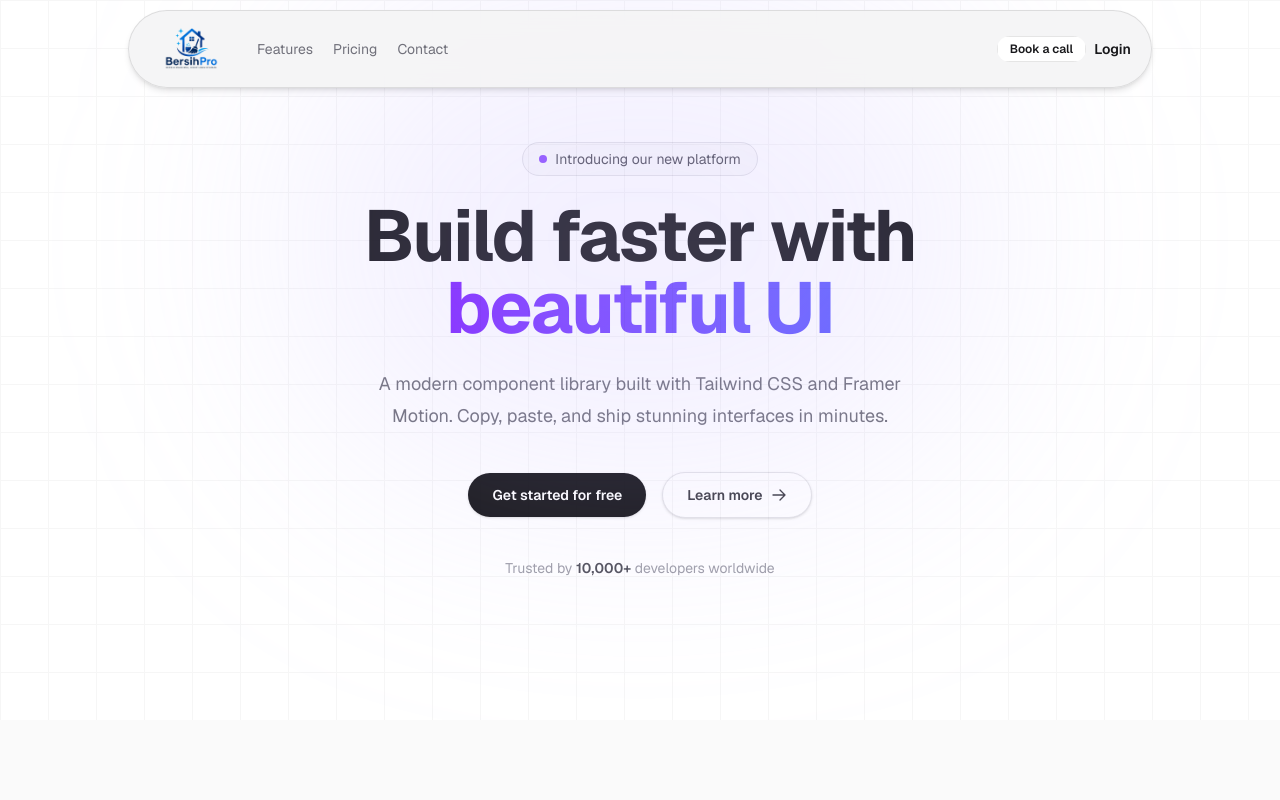
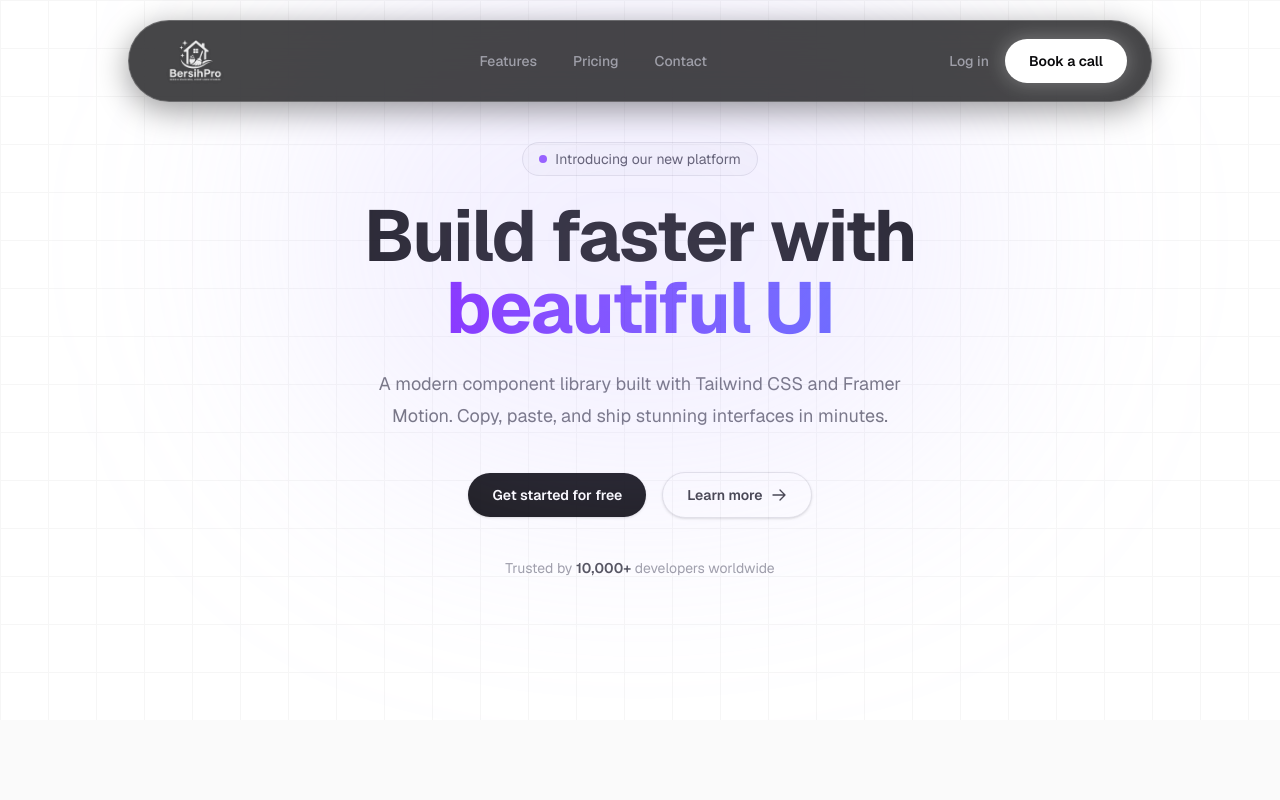
Before and after one commit to dafa290/SiBersih, a Next.js app: page / in a window 1280 px wide. Shown: the top 800 px of the page. Built offline with nearby package versions, Linux system fonts and the light colour scheme.

Commit message:
feat: redesign ResizableNavbar with glassmorphic effects and animations

```diff
--- /dev/null
+++ b/src/components/Navbar.tsx
@@ -0,0 +1,105 @@
+"use client";
+
+import Link from "next/link";
+import { useState } from "react";
+
+const navLinks = [
+  { label: "Home", href: "/" },
+  { label: "About", href: "/about" },
+  { label: "Services", href: "/services" },
+  { label: "Contact", href: "/contact" },
+];
+
+export default function Navbar() {
+  const [menuOpen, setMenuOpen] = useState(false);
+
+  return (
+    <header className="w-full border-b border-zinc-200 bg-white dark:border-zinc-800 dark:bg-zinc-950">
+      <nav className="mx-auto flex max-w-6xl items-center justify-between px-6 py-4">
+        {/* Logo */}
+        <Link
+          href="/"
+          className="text-xl font-bold tracking-tight text-zinc-900 dark:text-white"
+        >
+          MyApp
+        </Link>
+
+        {/* Desktop Links */}
+        <ul className="hidden items-center gap-8 md:flex">
+          {navLinks.map((link) => (
+            <li key={link.href}>
+              <Link
+                href={link.href}
+                className="text-sm font-medium text-zinc-600 transition-colors hover:text-zinc-900 dark:text-zinc-400 dark:hover:text-white"
+              >
+                {link.label}
+              </Link>
+            </li>
+          ))}
+        </ul>
+
+        {/* CTA Button */}
+        <div className="hidden md:block">
+          <Link
+            href="/contact"
+            className="rounded-full bg-zinc-900 px-5 py-2 text-sm font-medium text-white transition-colors hover:bg-zinc-700 dark:bg-white dark:text-zinc-900 dark:hover:bg-zinc-200"
+          >
+            Get Started
+          </Link>
+        </div>
+
+        {/* Hamburger Button (Mobile) */}
+        <button
+          className="flex flex-col gap-1.5 md:hidden"
+          onClick={() => setMenuOpen((prev) => !prev)}
+          aria-label="Toggle menu"
+          aria-expanded={menuOpen}
+        >
+          <span
+            className={`block h-0.5 w-6 bg-zinc-900 transition-transform dark:bg-white ${
+              menuOpen ? "translate-y-2 rotate-45" : ""
+            }`}
+          />
+          <span
+            className={`block h-0.5 w-6 bg-zinc-900 transition-opacity dark:bg-white ${
+              menuOpen ? "opacity-0" : ""
+            }`}
+          />
+          <span
+            className={`block h-0.5 w-6 bg-zinc-900 transition-transform dark:bg-white ${
+              menuOpen ? "-translate-y-2 -rotate-45" : ""
+            }`}
+          />
+        </button>
+      </nav>
+
+      {/* Mobile Menu */}
+      {menuOpen && (
+        <div className="border-t border-zinc-200 bg-white px-6 pb-6 md:hidden dark:border-zinc-800 dark:bg-zinc-950">
+          <ul className="flex flex-col gap-4 pt-4">
+            {navLinks.map((link) => (
+              <li key={link.href}>
+                <Link
+                  href={link.href}
+                  onClick={() => setMenuOpen(false)}
+                  className="block text-sm font-medium text-zinc-600 transition-colors hover:text-zinc-900 dark:text-zinc-400 dark:hover:text-white"
+                >
+                  {link.label}
+                </Link>
+              </li>
+            ))}
+            <li>
+              <Link
+                href="/contact"
+                onClick={() => setMenuOpen(false)}
+                className="mt-2 block rounded-full bg-zinc-900 px-5 py-2 text-center text-sm font-medium text-white transition-colors hover:bg-zinc-700 dark:bg-white dark:text-zinc-900 dark:hover:bg-zinc-200"
+              >
+                Get Started
+              </Link>
+            </li>
+          </ul>
+        </div>
+      )}
+    </header>
+  );
+}
--- a/src/components/ResizableNavbar.tsx
+++ b/src/components/ResizableNavbar.tsx
@@ -8,6 +8,8 @@ import {
 } from "framer-motion";
 import Link from "next/link";
 import { useState } from "react";
+import Image from "next/image";
+import { AnimatedButton } from "./AnimatedButton";
 
 interface NavItem {
   label: string;
@@ -23,6 +25,7 @@ const navItems: NavItem[] = [
 export function ResizableNavbar() {
   const { scrollY } = useScroll();
   const [scrolled, setScrolled] = useState(false);
+  const [hoveredIndex, setHoveredIndex] = useState<number | null>(null);
 
   useMotionValueEvent(scrollY, "change", (latest) => {
     setScrolled(latest > 50);
@@ -31,83 +34,81 @@ export function ResizableNavbar() {
   return (
     <motion.div
       className="fixed inset-x-0 z-50 flex justify-center px-4"
-      style={{ top: 10 }}
+      style={{ top: 20 }}
     >
       <motion.nav
         animate={{
           width: scrolled ? "fit-content" : "100%",
-          maxWidth: scrolled ? "560px" : "1024px",
+          maxWidth: scrolled ? "640px" : "1024px",
         }}
-        transition={{ duration: 0.3, ease: [0.4, 0, 0.2, 1] }}
-        className="relative flex items-center gap-4 rounded-full border border-black/10 bg-zinc-100/90 px-5 py-2.5 shadow-md backdrop-blur-md dark:border-white/10 dark:bg-zinc-800/90"
+        transition={{ duration: 0.4, ease: [0.16, 1, 0.3, 1] }}
+        className="relative flex items-center justify-between gap-6 rounded-full border border-white/20 bg-zinc-900/80 px-6 py-3 shadow-[0_8px_32px_rgb(0,0,0,0.4)] backdrop-blur-xl"
       >
         {/* Logo */}
-        <Link
-          href="/"
-          className="flex shrink-0 items-center gap-2"
-        >
+        <Link href="/" className="flex shrink-0 items-center gap-2 outline-none">
           <img
             src="/logo.png"
             alt="Logo"
-            width={130}
-            height={40}
-            className="h-14 w-auto object-contain"
+            width={160}
+            height={48}
+            className="h-12 sm:h-14 w-auto object-contain drop-shadow-sm transition-transform hover:scale-105 brightness-0 invert opacity-90"
           />
-          <AnimatePresence>
-            {!scrolled && (
-              <motion.span
-                initial={{ opacity: 0, width: 0 }}
-                animate={{ opacity: 1, width: "auto" }}
-                exit={{ opacity: 0, width: 0 }}
-                transition={{ duration: 0.2 }}
-                className="overflow-hidden whitespace-nowrap text-sm font-bold text-zinc-900 dark:text-white"
-              >
-              </motion.span>
-            )}
-          </AnimatePresence>
         </Link>
 
-        {/* Nav links — always visible */}
-        <ul className="flex items-center gap-5">
-          {navItems.map((item) => (
-            <li key={item.href} className="whitespace-nowrap">
+        {/* Nav links */}
+        <ul className="hidden md:flex items-center gap-1">
+          {navItems.map((item, index) => (
+            <li
+              key={item.href}
+              className="relative"
+              onMouseEnter={() => setHoveredIndex(index)}
+              onMouseLeave={() => setHoveredIndex(null)}
+            >
               <Link
                 href={item.href}
-                className="text-sm text-zinc-500 transition-colors hover:text-zinc-900 dark:text-zinc-400 dark:hover:text-white"
+                className={`relative z-10 block px-4 py-2 text-sm font-medium transition-colors ${
+                  hoveredIndex === index
+                    ? "text-white"
+                    : "text-zinc-400"
+                }`}
               >
                 {item.label}
               </Link>
+              <AnimatePresence>
+                {hoveredIndex === index && (
+                  <motion.div
+                    layoutId="nav-hover"
+                    className="absolute inset-0 z-0 rounded-full bg-white/10 shadow-sm"
+                    initial={{ opacity: 0 }}
+                    animate={{ opacity: 1 }}
+                    exit={{ opacity: 0 }}
+                    transition={{ type: "spring", bounce: 0.2, duration: 0.5 }}
+                  />
+                )}
+              </AnimatePresence>
             </li>
           ))}
         </ul>
 
-        {/* Spacer — only when not scrolled */}
-        {!scrolled && <div className="flex-1" />}
+        {/* Spacer for mobile or when links are hidden, though justify-between handles most of it */}
+        <div className="flex md:hidden flex-1" />
 
         {/* CTA Buttons */}
-        <div className="flex shrink-0 items-center gap-2">
-          <motion.div
-            className="relative overflow-hidden rounded-full"
-            whileHover="hovered"
-          >
-            <Link
-              href="/signup"
-              className="relative z-10 block border border-black/10 bg-white px-3 py-1 text-xs font-semibold text-zinc-900 dark:border-white/10 dark:bg-zinc-700 dark:text-white"
-            >
-              Book a call
-            </Link>
-            <motion.span
-              variants={{ hovered: { opacity: 1 }, default: { opacity: 0 } }}
-              initial="default"
-              className="pointer-events-none absolute inset-0 bg-white/40 dark:bg-white/10"
-            />
-          </motion.div>
+        <div className="flex shrink-0 items-center gap-4">
           <Link
             href="/login"
-            className="text-sm font-semibold text-zinc-900 transition-colors hover:text-zinc-600 dark:text-white dark:hover:text-zinc-300"
+            className="hidden sm:block text-sm font-medium text-zinc-400 transition-colors hover:text-white"
           >
-            Login
+            Log in
           </Link>
+          <motion.div whileHover={{ scale: 1.05 }} whileTap={{ scale: 0.95 }}>
+          {/* CTA Button */}
+          <div className="hidden sm:block">
+            <AnimatedButton variant="primary">
+              Book a call
+            </AnimatedButton>
+          </div>
+        </motion.div>
         </div>
       </motion.nav>
     </motion.div>
```
